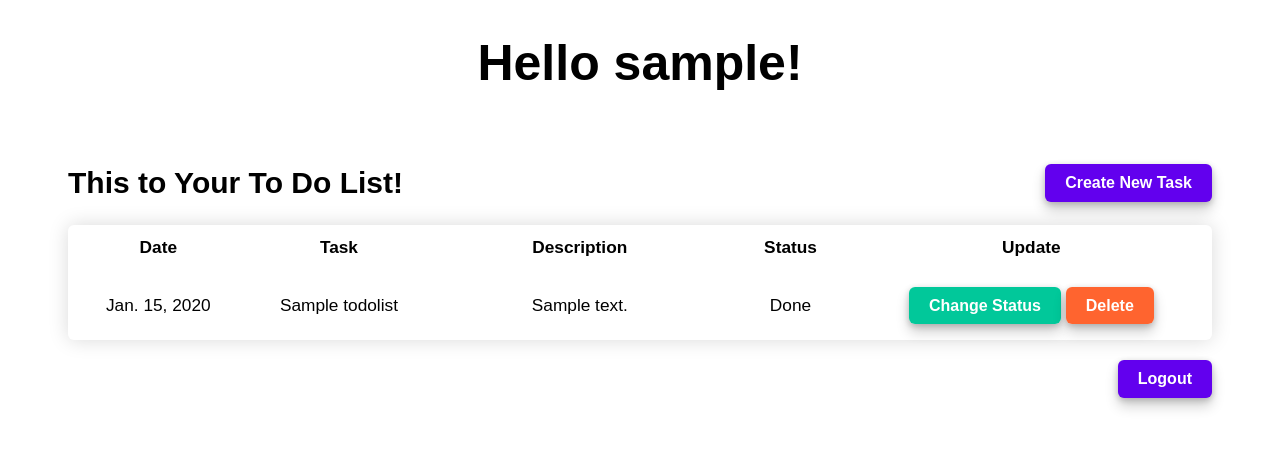
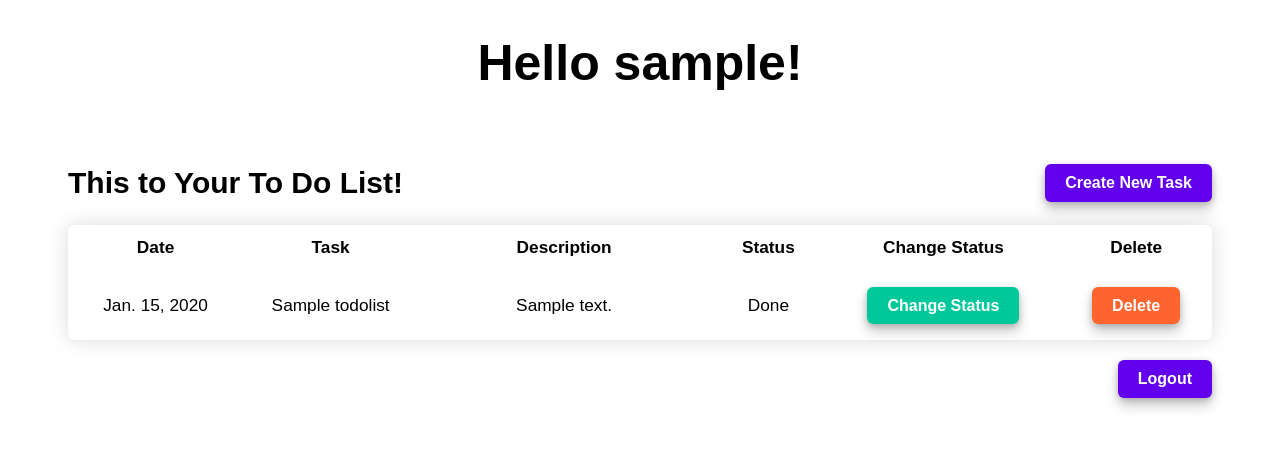
Before and after one commit to iqbaldwitama/pbp-django-assignments, a Django app: page /todolist/ in a window 1280 px wide. Shown: the top 449 px of the page. Run offline with Django 4.2, Linux system fonts and the light colour scheme; a user stored in the database is signed in; tables that the repository leaves empty hold one stand-in row (values such as "Sample post").

Commit message:
fix table layout

```diff
--- a/todolist/templates/todolist.html
+++ b/todolist/templates/todolist.html
@@ -59,7 +59,8 @@
             <th style="width: 15%; font-weight: bold">Task</th>
             <th style="width: 25%; font-weight: bold">Description</th>
             <th style="width: 10%; font-weight: bold">Status</th>
-            <th style="width: 30%; font-weight: bold">Update</th>
+            <th style="width: 20%; font-weight: bold">Change Status</th>
+            <th style="width: 13%; font-weight: bold">Delete</th>
             </tr>
             {% comment %} Tambahkan data di bawah baris ini {% endcomment %}
             {% for todo in list_of_todos %}
@@ -74,10 +75,8 @@
                             Not Started
                         {% endif %}
                     </td>
-                    <td>
-                        <a href="{% url 'todolist:update_task' todo.pk %}", class="button" style="background-color: #01C89A">Change Status</a>
-                        <a href="{% url 'todolist:delete_task' todo.pk %}", class="button" style="background-color: #FF642F">Delete</a>
-                    </td>
+                    <td><a href="{% url 'todolist:update_task' todo.pk %}", class="button" style="background-color: #01C89A">Change Status</a></td>
+                    <td><a href="{% url 'todolist:delete_task' todo.pk %}", class="button" style="background-color: #FF642F">Delete</a></td>
                 </tr>
             {% endfor %}
 
```
